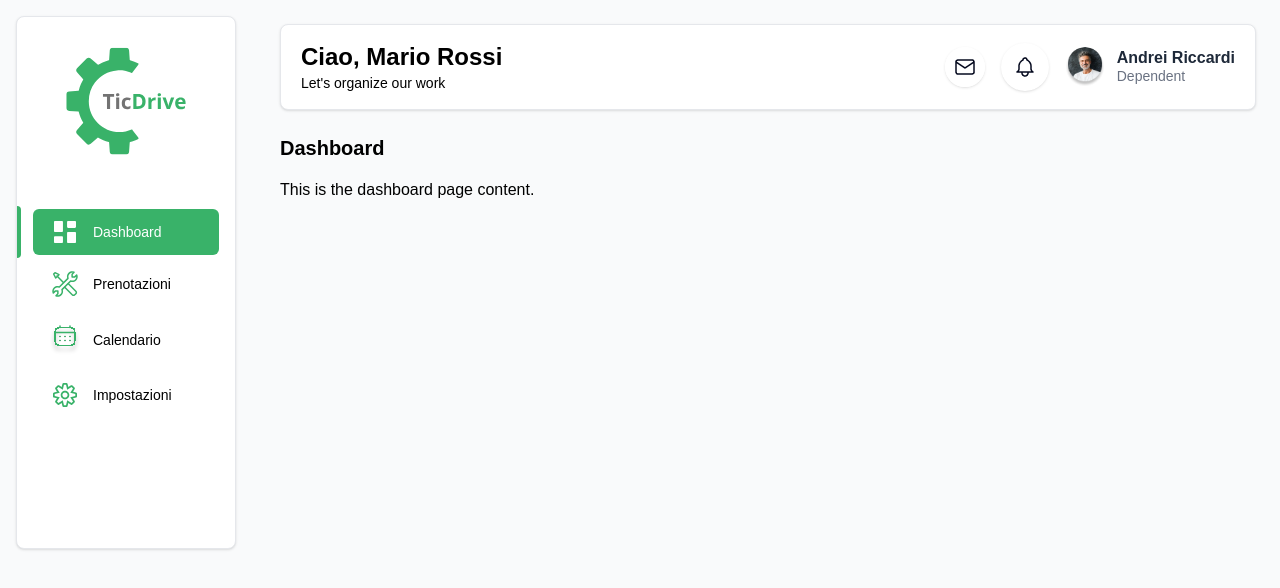
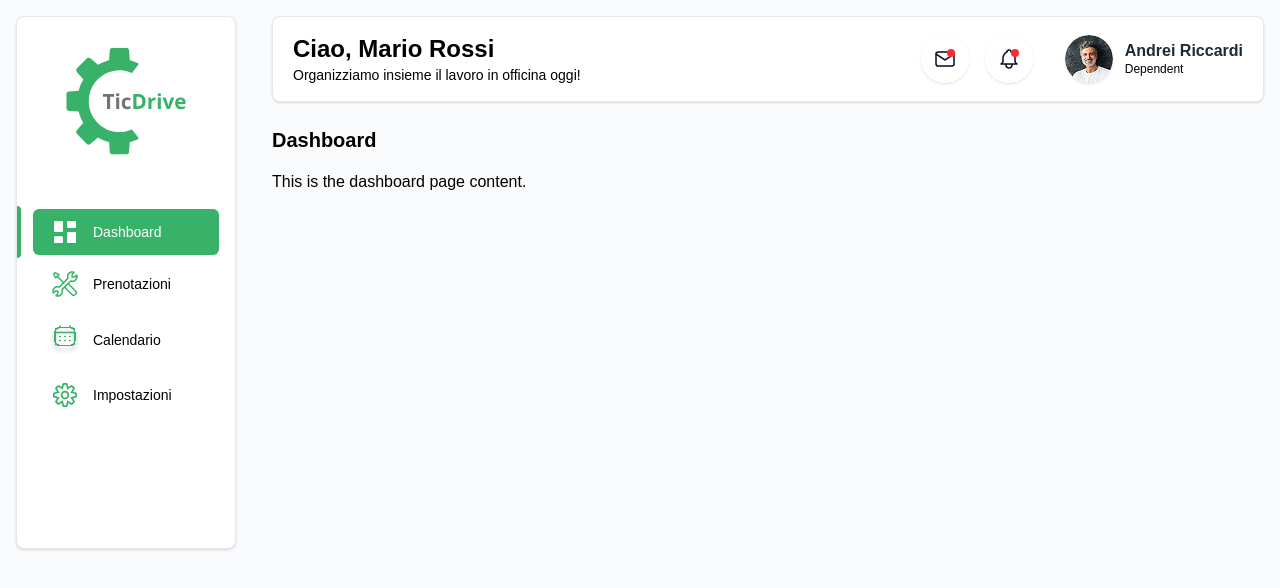
Before and after one commit to AlbyCosmy99/ticdrive-workshops-website-nuxt, a Nuxt app: page /dashboard in a window 1280 px wide. Shown: the top 588 px of the page. Built offline with nearby package versions, Linux system fonts and the light colour scheme; no server answers; a web font is replaced by a local one.

Commit message:
feat: improve ui

```diff
--- a/components/dashboard/navbar/navbar.vue
+++ /dev/null
@@ -1,36 +0,0 @@
-<template>
-  <div
-    class="bg-white w-full h-auto min-h-[70px] py-4 px-5 rounded-lg border border-gray-200 shadow-sm flex items-center justify-between"
-  >
-    <div>
-      <h1 class="font-semibold text-2xl">Ciao, Mario Rossi</h1>
-      <p class="text-sm font-normal">Let's organize our work</p>
-    </div>
-    <div class="flex items-center space-x-4">
-      <button class="w-10 h-10 rounded-full flex items-center justify-center hover:bg-gray-100 transition-colors border-2 border-white shadow-sm">
-        <img src="/images/mail.png" alt="Messages" class="w-6 h-6" />
-      </button>
-      <button
-        class="cursor-pointer w-[48px] h-[48px] rounded-full flex items-center justify-center transition-colors shadow-sm"
-      >
-        <img src="/images/bell.png" alt="Notifications" class="w-6 h-6" />
-      </button>
-      <div class="flex items-center space-x-3">
-        <div class="w-10 h-10 rounded-full flex-shrink-0 overflow-hidden" style="border: none;">
-          <img
-            src="/images/Profile.png"
-            alt="Profile"
-            class="w-[100%] h-[100%] object-cover"
-            style="object-position: center; margin: 0; padding: 0;"
-          />
-        </div>
-        <div class="flex flex-col items-start justify-center">
-          <span class="font-semibold text-gray-800 leading-tight">Andrei Riccardi</span>
-          <span class="text-sm text-gray-500 leading-tight">Dependent</span>
-        </div>
-      </div>
-    </div>
-  </div>
-</template>
-
-<script setup lang="ts"></script>
--- /dev/null
+++ b/components/navbar/Navbar.vue
@@ -0,0 +1,39 @@
+<template>
+  <div
+    class="bg-white w-full h-auto min-h-[70px] py-4 px-5 rounded-lg border border-gray-200 shadow-sm flex items-center justify-between"
+  >
+    <div>
+      <h1 class="font-semibold text-2xl">Ciao, Mario Rossi</h1>
+      <p class="text-sm font-normal">Organizziamo insieme il lavoro in officina oggi!</p>
+    </div>
+    <div class="flex items-center gap-8">
+      <div class="flex items-center space-x-4">
+        <OptionButton image="/images/mail.png" alt="Messages"/>
+        <OptionButton image="/images/bell.png" alt="Notifications"/>
+      </div>
+      <div class="flex items-center space-x-3">
+        <div
+          class="cursor-pointer w-[48px] h-[48px] rounded-full overflow-hidden flex items-center justify-center transition-colors shadow-sm"
+        >
+          <img
+            src="/images/Profile.png"
+            alt="Profile"
+            class="w-full h-full object-cover rounded-full"
+          />
+        </div>
+        <div class="flex flex-col items-start justify-center">
+          <span class="font-semibold text-gray-800 leading-tight">
+            Andrei Riccardi
+          </span>
+          <span class="text-xs font-normal ">Dependent</span>
+        </div>
+      </div>
+    </div>
+  </div>
+</template>
+
+<script setup lang="ts">
+import OptionButton from './OptionButton.vue';
+
+// Vuoto per ora, puoi aggiungere logica se serve
+</script>
--- /dev/null
+++ b/components/navbar/OptionButton.vue
@@ -0,0 +1,17 @@
+<template>
+  <button
+    class="relative w-[48px] h-[48px] rounded-full flex items-center justify-center hover:bg-gray-100 transition-colors border-2 border-white shadow-sm"
+  >
+    <img :src="image" :alt="alt" class="w-6 h-6" />
+    <div
+      class="w-[8px] h-[8px] bg-red-500 rounded-full absolute translate-x-[6px] -translate-y-[6px]"
+    ></div>
+  </button>
+</template>
+
+<script lang="ts" setup>
+defineProps<{
+  image: string;
+  alt: string;
+}>();
+</script>
--- a/layouts/dashboard.vue
+++ b/layouts/dashboard.vue
@@ -1,6 +1,8 @@
 <script setup lang="ts">
-import Sidebar from '~/components/dashboard/sidebar/Sidebar.vue';
-import Navbar from '~/components/dashboard/navbar/Navbar.vue';
+import Navbar from '~/components/navbar/Navbar.vue';
+import Sidebar from '~/components/sidebar/Sidebar.vue';
+
+
 
 </script>
 
@@ -9,7 +11,7 @@ import Navbar from '~/components/dashboard/navbar/Navbar.vue';
     <aside class="w-64 p-4">
       <Sidebar />
     </aside>
-    <main class="flex-1 p-6">
+    <main class="flex-1 p-4">
       <Navbar />
       <div class="mt-6">
         <NuxtPage />
```
Also changed, not shown: components/sidebar/Element.vue (renamed from components/dashboard/sidebar/Element.vue), components/sidebar/Sidebar.vue (renamed from components/dashboard/sidebar/Sidebar.vue), public/images/Profile.png.
